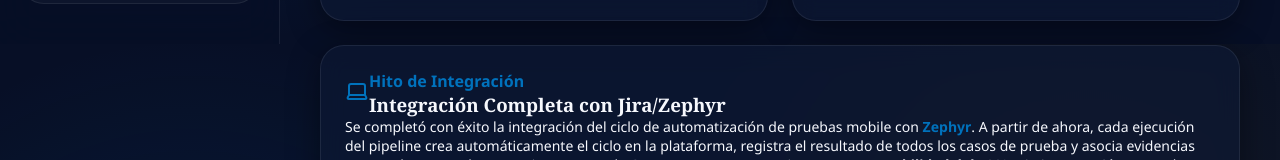
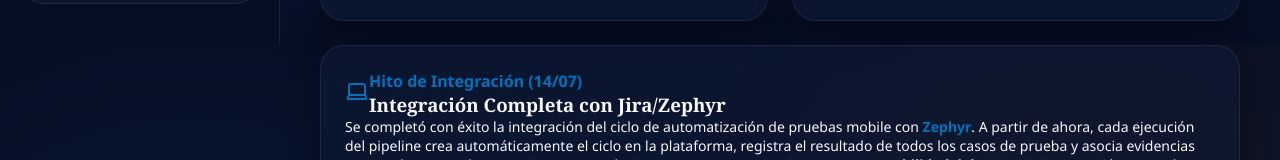
Before and after one commit to TuxMarley/dashboard, a React (Vite) app: page /avangrid in a window 1280 px wide. Shown: the part 756-916 px from the top of the page. Built offline with nearby package versions, Linux system fonts and the light colour scheme.

Commit message:
chore(avangrid): add date 14/07 to Zephyr integration milestone

```diff
--- a/src/components/WeeklyProgress.jsx
+++ b/src/components/WeeklyProgress.jsx
@@ -118,7 +118,7 @@ const WeeklyProgress = () => {
             <Laptop className="text-cyan animate-pulse" size={24} />
           </div>
           <div>
-            <span className="text-[10px] font-bold text-cyan uppercase tracking-wider">Hito de Integración</span>
+            <span className="text-[10px] font-bold text-cyan uppercase tracking-wider">Hito de Integración (14/07)</span>
             <h3 className="text-lg font-bold text-white">Integración Completa con Jira/Zephyr</h3>
           </div>
         </div>
```
